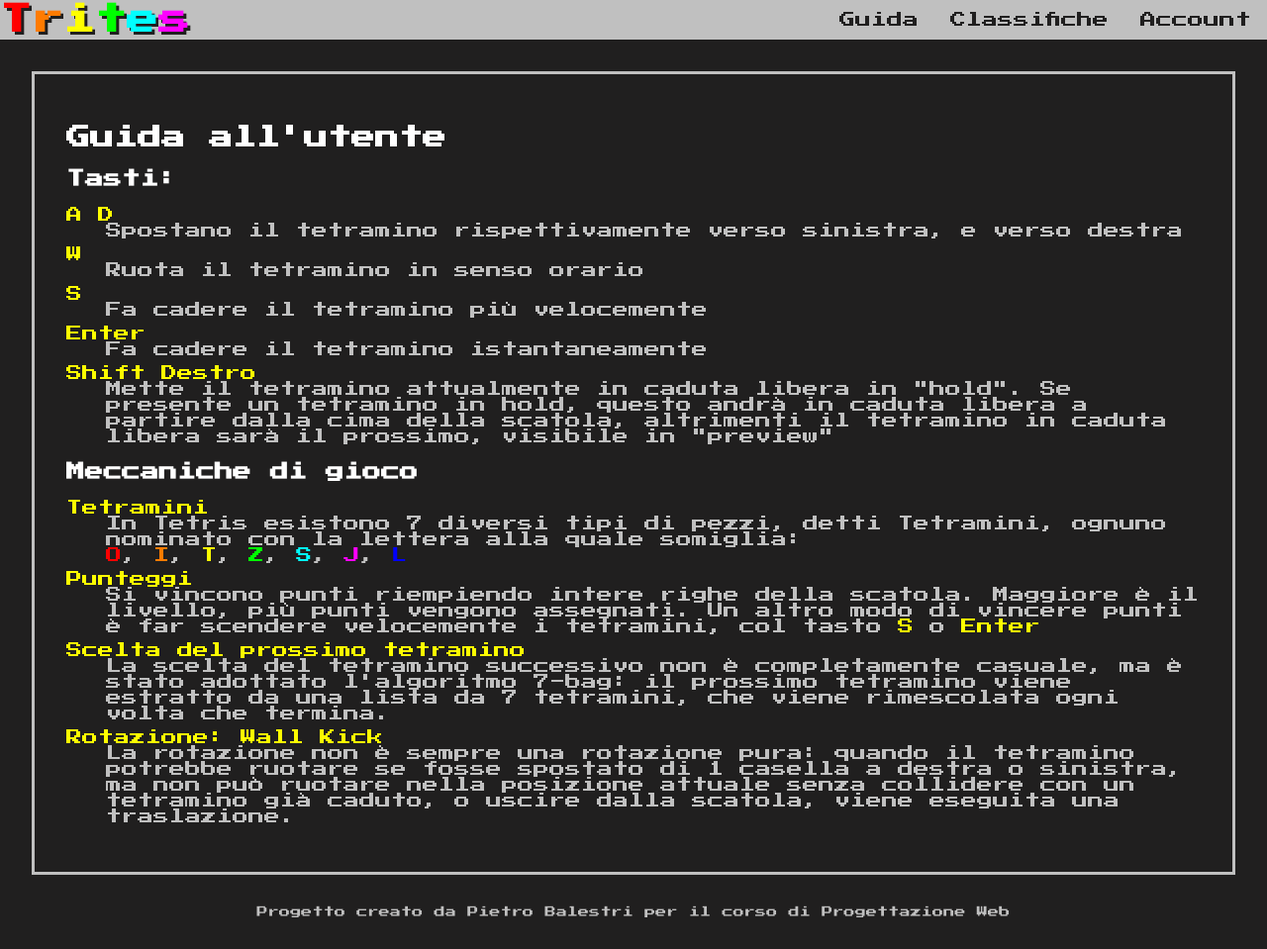
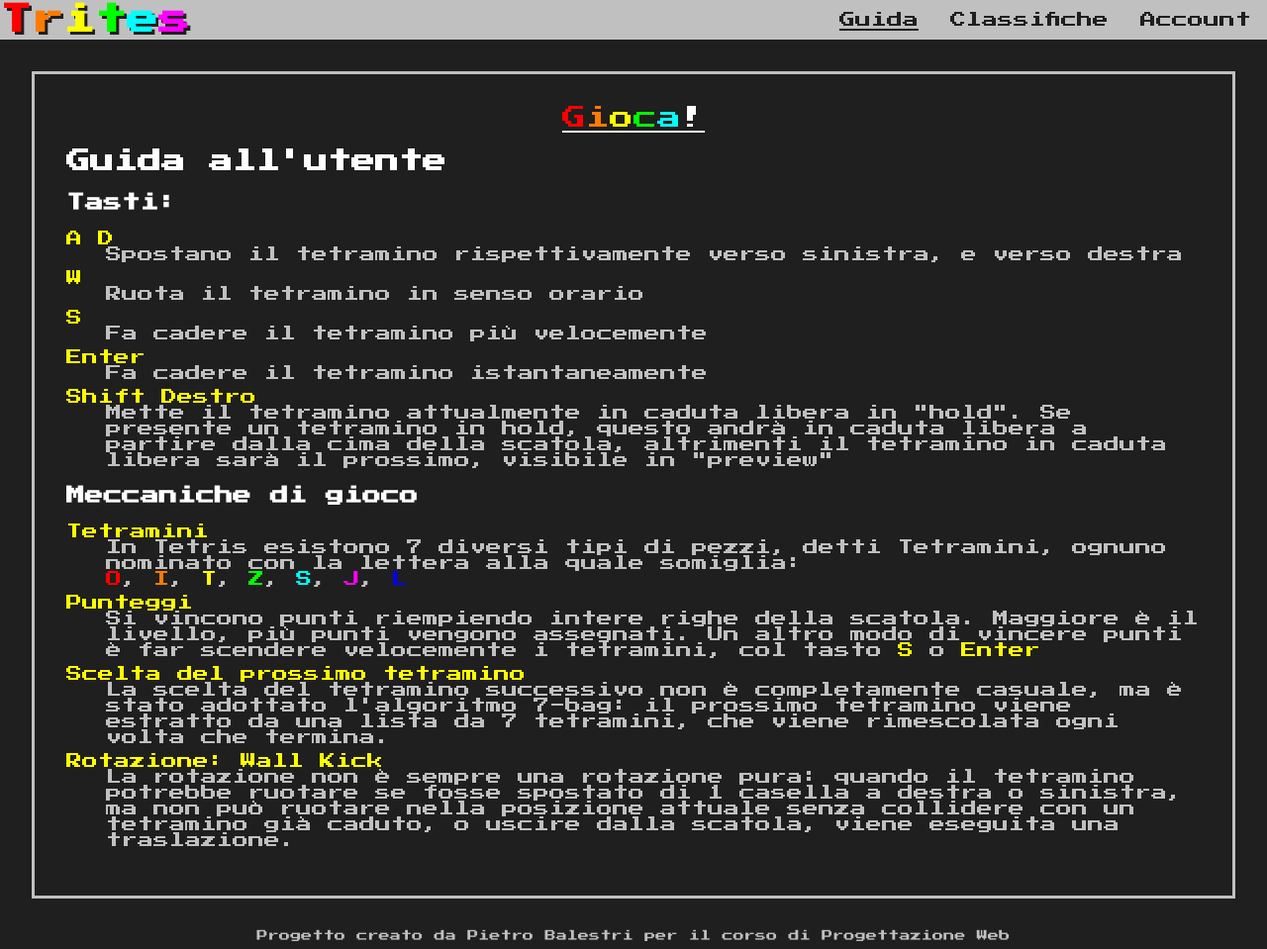
Before and after one commit to balpie/tritesWebApp, a PHP site: page /php/guida.php in a window 1280 px wide. Shown: the whole page at 99% size. Before the commit the page ends 927 px from the top, so only its background shows below. Run offline with PHP 8.4, Linux system fonts and the light colour scheme.

Commit message:
miglioramenti estetici

```diff
--- a/css/guida.css
+++ b/css/guida.css
@@ -1,4 +1,16 @@
 h2, h3{
+    color: white;
+}
+
+main a{
+    display: block;
+    text-align: center;
+    color: white;
+    text-decoration-thickness: 2px;
+    font-size: 1.5em;
+}
+
+a:visited{
     color: white;
 }
 
@@ -7,9 +19,11 @@ article{
     padding: 2em;
     border: 3px solid #c0c0c0;
 }
+
 dt{
     color: yellow;
 }
+
 dd{
     margin-bottom: 0.5em;
 }
@@ -18,37 +32,37 @@ ul{
     list-style: none;
 }
 
-dd > span.I{
+dd > span.I ,a > span.I{
     background-color: #201f1f;
     color: rgb(255, 123, 0);
 }
 
-dd > span.L{
+dd > span.L, a > span.L{
     background-color: #201f1f;
     color: blue;
 }
 
-dd > span.J{
+dd > span.J, a > span.J{
     background-color: #201f1f;
     color: rgb(255, 0, 255);
 }
 
-dd > span.T{
+dd > span.T, a > span.T{
     background-color: #201f1f;
     color: yellow;
 }
 
-dd > span.O{
+dd > span.O, a > span.O{
     background-color: #201f1f;
     color: red;
 }
 
-dd > span.Z{
+dd > span.Z, a > span.Z{
     background-color: #201f1f;
     color: rgb(0, 255, 0);
 }
 
-dd > span.S{
+dd > span.S, a > span.S{
     background-color: #201f1f;
     color: rgb(0, 255, 255);
 }
--- a/css/navbar.css
+++ b/css/navbar.css
@@ -7,6 +7,10 @@ html
     background-color: #201f1f;
     color: #c0c0c0;
     font-family: "Press Start 2P", system-ui;
+}
+.PaginaAttuale{
+    text-decoration: underline;
+    text-decoration-thickness: 2px;
 }
 
 h1{
@@ -59,7 +63,7 @@ nav li a:hover{
     color: yellow;
 }
 
-a, a:visited{
+nav a,nav a:visited{
     color: #201f1f;
     text-decoration: none;
 }
--- a/css/tetracolors.css
+++ b/css/tetracolors.css
@@ -27,37 +27,37 @@
 }
 
 /*Titolo*/
-span.I{
+h1 span.I{
     background-color: #c0c0c0;
     color: rgb(255, 123, 0);
 }
 
-span.L{
+h1 span.L{
     background-color: #c0c0c0;
     color: blue;
 }
 
-span.J{
+h1 span.J{
     background-color: #c0c0c0;
     color: rgb(255, 0, 255);
 }
 
-span.T{
+h1 span.T{
     background-color: #c0c0c0;
     color: yellow;
 }
 
-span.O{
+h1 span.O{
     background-color: #c0c0c0;
     color: red;
 }
 
-span.Z{
+h1 span.Z{
     background-color: #c0c0c0;
     color: rgb(0, 255, 0);
 }
 
-span.S{
+h1 span.S{
     background-color: #c0c0c0;
     color: rgb(0, 255, 255);
 }
--- a/php/account.php
+++ b/php/account.php
@@ -25,7 +25,7 @@
             <ul>
                 <li><a href="guida.php">Guida</a></li>
                 <li><a href="classifiche.php">Classifiche</a></li>
-                <li><a href="account.php">Account</a></li>
+                <li><a href="account.php" class="PaginaAttuale">Account</a></li>
             </ul>
         </nav>
         <main id="Wrapper">
--- a/php/classifiche.php
+++ b/php/classifiche.php
@@ -23,7 +23,7 @@
             </h1>
             <ul>
                 <li><a href="guida.php">Guida</a></li>
-                <li><a href="classifiche.php">Classifiche</a></li>
+                <li><a href="classifiche.php" class="PaginaAttuale">Classifiche</a></li>
                 <li><a href="account.php">Account</a></li>
             </ul>
         </nav>
--- a/php/guida.php
+++ b/php/guida.php
@@ -21,13 +21,14 @@
                 </a>
             </h1>
             <ul>
-                <li><a href="guida.php">Guida</a></li>
+                <li><a href="guida.php" class="PaginaAttuale">Guida</a></li>
                 <li><a href="classifiche.php">Classifiche</a></li>
                 <li><a href="account.php">Account</a></li>
             </ul>
         </nav>
         <main>
             <article>
+                <a href="index.php"><span class = "O">G</span><span class="I">i</span><span class="T">o</span><span class = "Z">c</span><span class="S">a</span>!</a>
                 <h2>Guida all'utente</h2>
                 <h3>Tasti: </h3>
                     <dl class="UserGuide">
```
